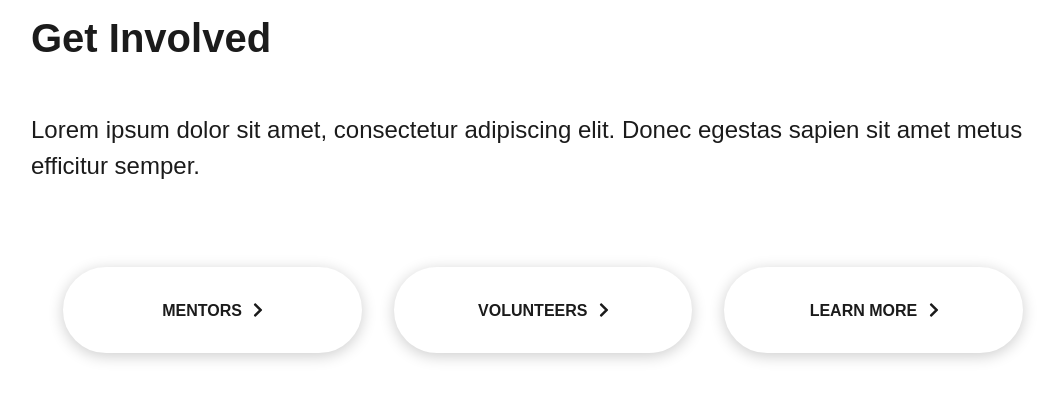
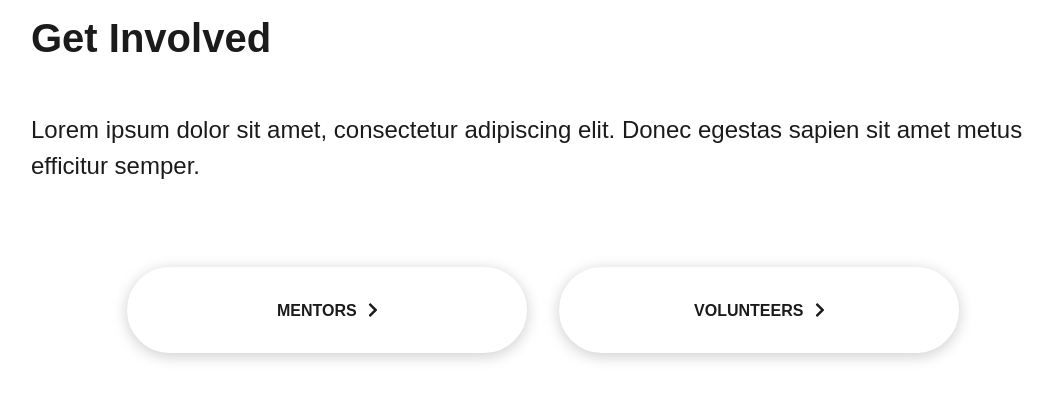
Before and after one commit to citrushack/Citrushack2021, a Next.js app: page /volunteer in a window 1280 px wide. Shown: the top 400 px of the page, without its empty margins (97-1155 px from the left). Built offline with nearby package versions, Linux system fonts and the light colour scheme; a web font is replaced by a local one; what react-auth-kit would draw is missing.

Commit message:
Made link obvious in footer and removed learn more from volunteer

```diff
--- a/components/Footer.js
+++ b/components/Footer.js
@@ -13,7 +13,7 @@ export default function Footer() {
       </div>
       <div className={styles.teamlink}>
         <a href="/team">
-          Powered by love and coffee from the Citrushack team.
+          Powered by zen and coffee from the Citrushack team. Click to learn more. &gt;
         </a>
       </div>
     </div>
--- a/pages/volunteer.js
+++ b/pages/volunteer.js
@@ -23,12 +23,12 @@ export default function Volunteer() {
               Volunteers <FaChevronRight className={styles.icon} />
             </h3>
           </a>
-
-          <a href="https://nextjs.org/learn" className={styles.card}>
+          {/* Uncomment when site is live. */}
+          {/* <a href="https://nextjs.org/learn" className={styles.card}>
             <h3>
               Learn More <FaChevronRight className={styles.icon} />
             </h3>
-          </a>
+          </a> */}
         </div>
       </div>
     </main>
```
